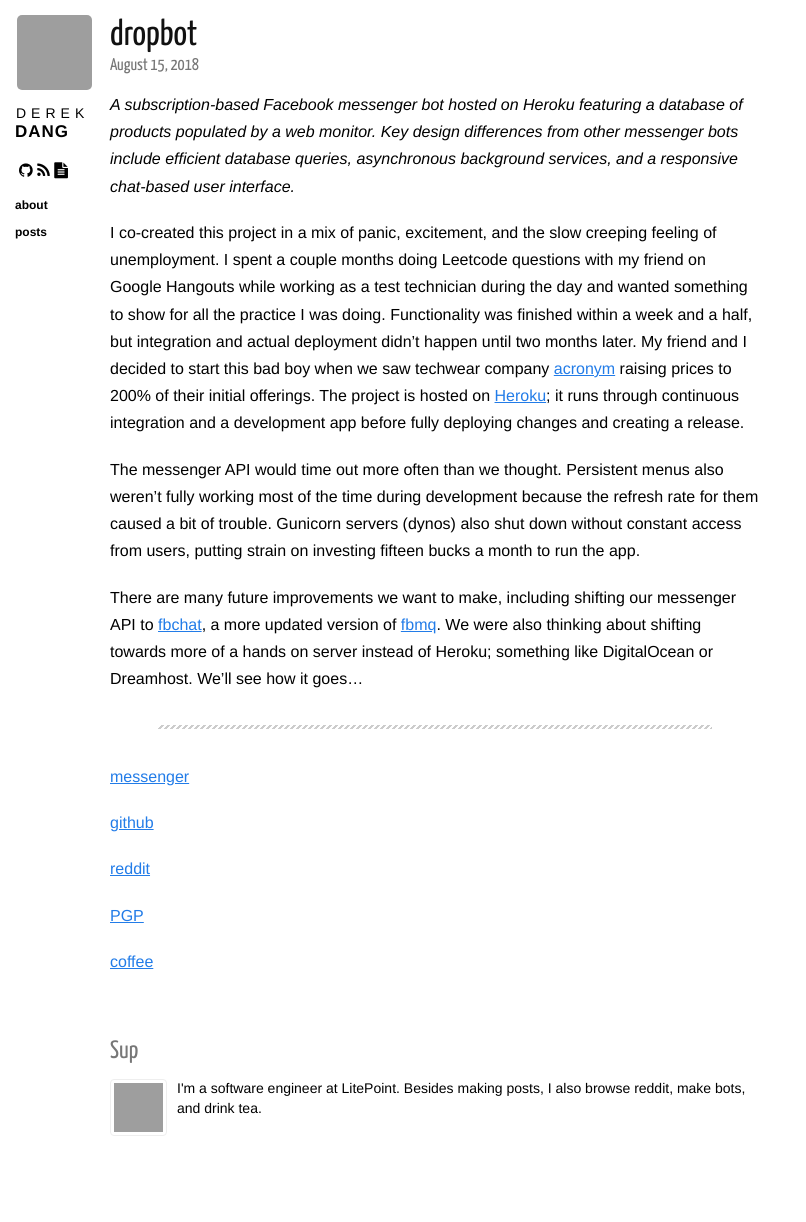
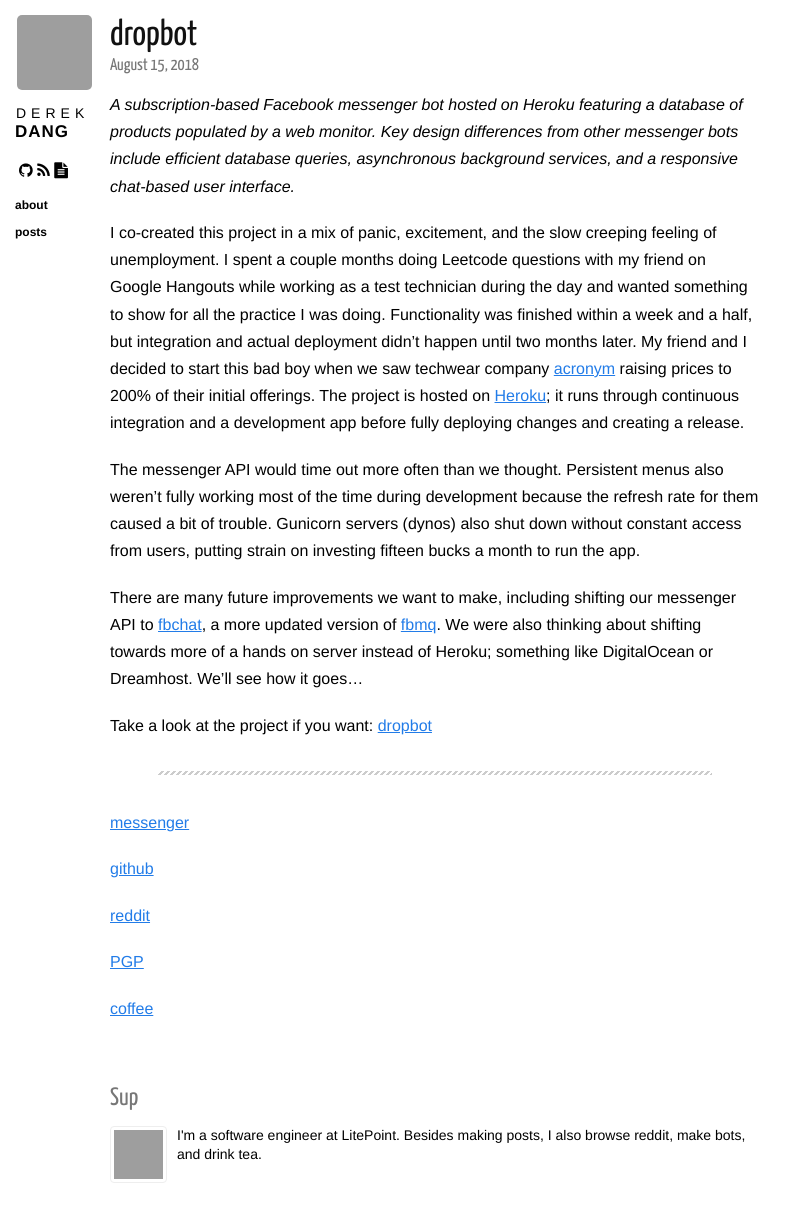
Before and after one commit to dqdang/dqdang.github.io, a Jekyll site: the page built from _posts/2018-08-15-dropbot.markdown, in a window 1280 px wide, cut to the strip 0-1242 px from the top of the page. Shown: the top 1222 px of the strip, without its empty margins (0-806 px from the left). Built offline with Jekyll 4.4.1, drawn with Linux system fonts in a browser that asks for light colours; nearby versions of some CDN libraries; before the commit the page ends 1195 px from its top, so only the background shows below that; grey boxes are pictures that could not be loaded.

Commit message:
Add link to project

```diff
--- a/_posts/2018-08-15-dropbot.markdown
+++ b/_posts/2018-08-15-dropbot.markdown
@@ -13,6 +13,9 @@ The messenger API would time out more often than we thought. Persistent menus al
 
 
 There are many future improvements we want to make, including shifting our messenger API to [fbchat](https://github.com/carpedm20/fbchat), a more updated version of [fbmq](https://github.com/conbus/fbmq). We were also thinking about shifting towards more of a hands on server instead of Heroku; something like DigitalOcean or Dreamhost. We'll see how it goes...
+
+Take a look at the project if you want:
+[dropbot][dropbot]
 
 ---
 
```
